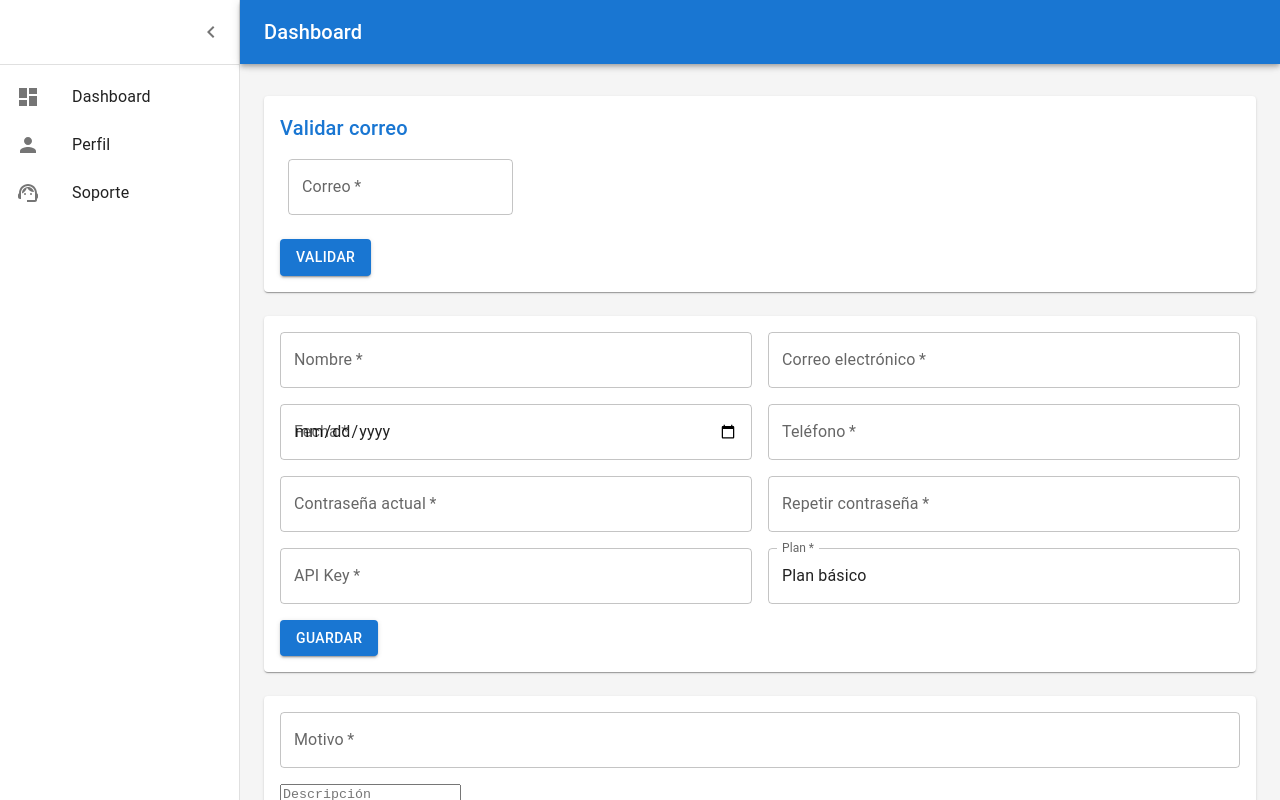
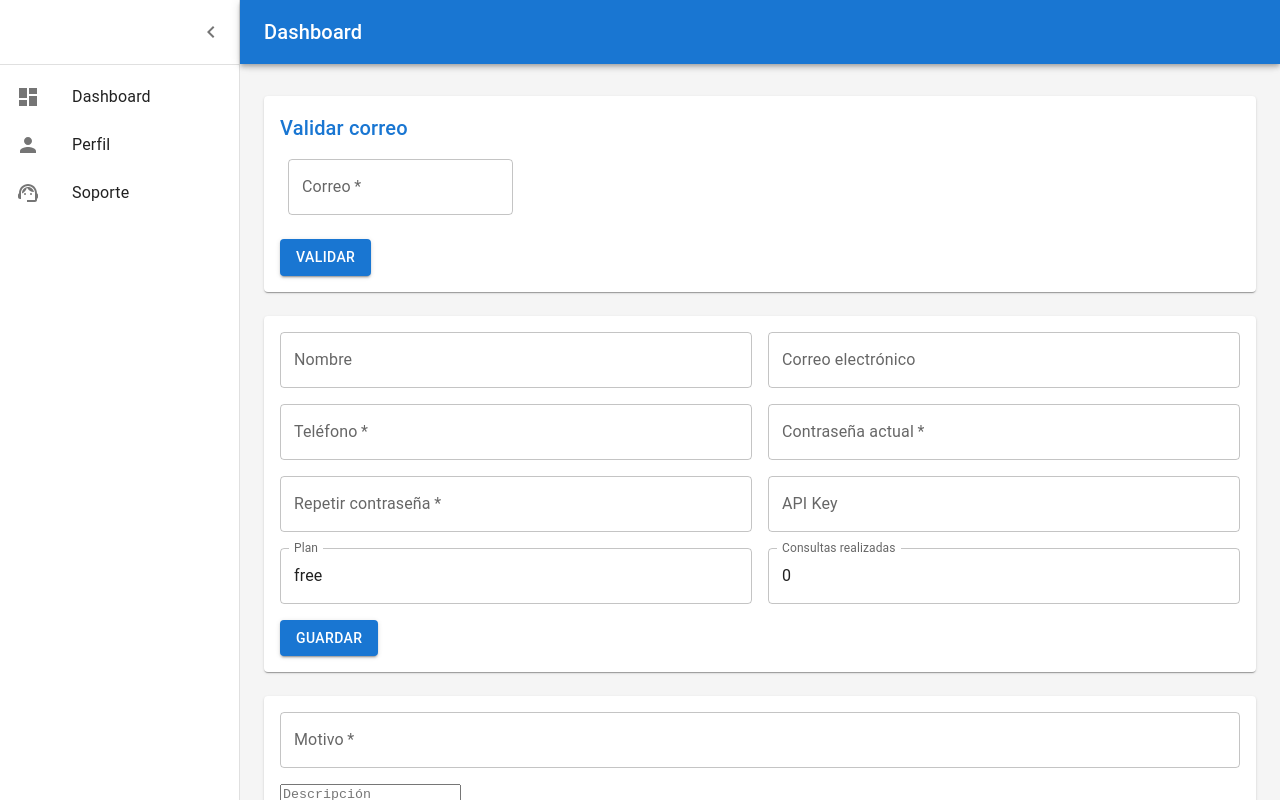
Before and after one commit to agetro2003/proyect_blacklist_frontend, a React (Vite) app: page /Dashboard in a window 1280 px wide. Built offline with nearby package versions, Linux system fonts and the light colour scheme.

Commit message:
Add endpoints to userProfile and EmailValidation

```diff
--- a/src/components/Dashboard/Dashboard.jsx
+++ b/src/components/Dashboard/Dashboard.jsx
@@ -21,6 +21,10 @@ import { mainListItems, secondaryListItems } from './listItems';
 import EmailValidationForm from './EmailValidationForm';
 import UserProfileInfo from './UserProfileInfo';
 import SupportForm from './SupportForm';
+import API_AXIOS from '../../../settings/AxiosInstance';
+import endpointList from '../../../settings/endpoints';
+import { useState } from 'react';
+import { useEffect } from 'react';
 
 function Copyright(props) {
   return (
@@ -85,7 +89,35 @@ const Drawer = styled(MuiDrawer, { shouldForwardProp: (prop) => prop !== 'open'
 const defaultTheme = createTheme();
 
 export default function Dashboard() {
-  const [open, setOpen] = React.useState(true);
+  const [user, setUser] = useState({
+    api_key: "",
+    birth_usuario: "",
+    info_plan: {
+      cost_plan: 0,
+      desc_plan: "free",
+      id_plan: 1,
+      limit_plan: 20
+    },
+    name_user: "",
+    tlfn_usuario: "",
+    requests: 0
+    })
+
+    useEffect(()=>{
+      (async()=>{
+       try {
+      const userEmail = localStorage.getItem('userEmail')
+      const user = await API_AXIOS.post(endpointList.user_info, {mail_usuario: userEmail.slice(1, userEmail.length -1)})
+      setUser(user.data.data)
+  } catch (error) {
+          console.log(error)
+      }
+      })()
+
+  }, [])
+
+
+  const [open, setOpen] = useState(true);
   const toggleDrawer = () => {
     setOpen(!open);
   };
@@ -203,7 +235,7 @@ export default function Dashboard() {
               </Grid>
               <Grid item xs={12}>
                 <Paper sx={{ p: 2, display: 'flex', flexDirection: 'column' }}>
-                  <UserProfileInfo />
+                  <UserProfileInfo user={user} />
                 </Paper>
               </Grid>
               <Grid item xs={12}>
--- a/src/components/Dashboard/EmailValidationForm.jsx
+++ b/src/components/Dashboard/EmailValidationForm.jsx
@@ -4,10 +4,60 @@ import Box from '@mui/material/Box';
 import TextField from '@mui/material/TextField';
 import Title from './Title';
 import { Grid, Button } from '@mui/material';
+import Alert from '../Alert/Alert';
+import Overlay from '../Overlay/Overlay';
+import { useState } from 'react';
+import API_AXIOS from '../../../settings/AxiosInstance';
+import endpointList from '../../../settings/endpoints';
 
 export default function EmailValidationForm() {
+  const [loading, setLoading] = useState(false)
+    const [alert, setAlert] = useState({
+    active:false,
+    title: "",
+    content: ""
+})
+    const [email, setMail] = useState('')
+
+    const handleClick =  async(e) => {
+      setLoading(true)
+
+      try {
+          const validateEmail = await API_AXIOS.post(endpointList.validate_email, {email})
+          const validateDomain = await API_AXIOS.post(endpointList.validate_domain, {email})
+          setLoading(false)
+          setAlert({
+              active: true,
+              title: "Resultado",
+              content: `${validateEmail.data.message} y ${validateDomain.data.message}`
+          })
+      } catch (error) {
+          setLoading(false)
+          try {
+            setAlert({
+              active: true,
+              title: "Resultado",
+              content:error.response.data.message
+          })
+          } catch (e) {
+            setAlert({
+              active: true,
+              title: "Error",
+              content:e.message
+          })
+          }
+
+      }
+  }
     return (
       <React.Fragment>
+        {alert.active && (
+                <Alert open={alert.active} setOpen={setAlert} title={alert.title} content={alert.content}></Alert>
+            )}
+            {loading && (
+             <Overlay>
+             </Overlay>
+             )}
         <Title>Validar correo</Title>
         <Box
         component="form"
@@ -23,11 +73,12 @@ export default function EmailValidationForm() {
                 required
                 id="outlined-required"
                 label="Correo"
-                defaultValue=""
+                value={email}
+                onChange={(e)=>{setMail(e.target.value)}}
               />
             </Grid>
             <Grid item xs={12}>
-              <Button type="submit" variant="contained" color="primary">
+              <Button onClick={handleClick} variant="contained" color="primary">
                 Validar
               </Button>
             </Grid>
--- a/src/components/Dashboard/UserProfileInfo.jsx
+++ b/src/components/Dashboard/UserProfileInfo.jsx
@@ -2,7 +2,7 @@ import { useState } from 'react';
 import { TextField, Button, Grid } from '@mui/material';
 import Title from './Title';
 
-export default function UserProfileInfo() {
+export default function UserProfileInfo( {user} ) {
   const [nombre, setNombre] = useState('');
   const [correo, setCorreo] = useState('');
   const [fecha, setFecha] = useState('');
@@ -23,40 +23,46 @@ export default function UserProfileInfo() {
     <Grid container spacing={2}>
       <Grid item xs={12} sm={6}>
         <TextField
-          required
+          InputProps={{ readOnly: true }}
+
+
           fullWidth
           label="Nombre"
-          value={nombre}
+          value={user.name_user}
           onChange={(event) => setNombre(event.target.value)}
         />
       </Grid>
       <Grid item xs={12} sm={6}>
         <TextField
-          required
+          InputProps={{ readOnly: true }}
+
+
           fullWidth
           label="Correo electrónico"
           type="email"
-          value={correo}
+          value={localStorage.getItem('userEmail')}
           onChange={(event) => setCorreo(event.target.value)}
         />
       </Grid>
-      <Grid item xs={12} sm={6}>
+      {/*<Grid item xs={12} sm={6}>
         <TextField id="outlined-search"
+        disabled
           required
           fullWidth
           label="Fecha"
           type="date"
           value={fecha}
           onChange={(event) => setFecha(event.target.value)}
-          defaultValue=""
         />
-      </Grid>
+  </Grid>*/}
       <Grid item xs={12} sm={6}>
         <TextField
+        InputProps={{ readOnly: true }}
+
           required
           fullWidth
           label="Teléfono"
-          value={telefono}
+          value={user.tlfn_usuario}
           onChange={(event) => setTelefono(event.target.value)}
         />
       </Grid>
@@ -82,19 +88,28 @@ export default function UserProfileInfo() {
       </Grid>
       <Grid item xs={12} sm={6}>
         <TextField
-          required
+         InputProps={{ readOnly: true }}
+
           fullWidth
           label="API Key"
-          value={apiKey}
+          value={user.api_key}
           onChange={(event) => setApiKey(event.target.value)}
         />
       </Grid>
       <Grid item xs={12} sm={6}>
         <TextField
-          required
+
           fullWidth
           label="Plan"
-          value={plan}
+          value={user.info_plan.desc_plan}
+          InputProps={{ readOnly: true }}
+        />
+      </Grid>
+      <Grid item xs={12} sm={6}>
+        <TextField
+          fullWidth
+          label="Consultas realizadas"
+          value={user.requests}
           InputProps={{ readOnly: true }}
         />
       </Grid>
--- a/src/components/Main/Main.jsx
+++ b/src/components/Main/Main.jsx
@@ -15,7 +15,8 @@ const Main = () => {
       limit_plan: 20
     },
     name_user: "",
-    tlfn_usuario: ""
+    tlfn_usuario: "",
+    requests: 0
     })
 
     useEffect(()=>{
@@ -23,6 +24,8 @@ const Main = () => {
          try {
         const userEmail = localStorage.getItem('userEmail')
         const user = await API_AXIOS.post(endpointList.user_info, {mail_usuario: userEmail.slice(1, userEmail.length -1)})
+        console.log(user.data.data)
+
         setUser(user.data.data)
     } catch (error) {
             console.log(error)
```
